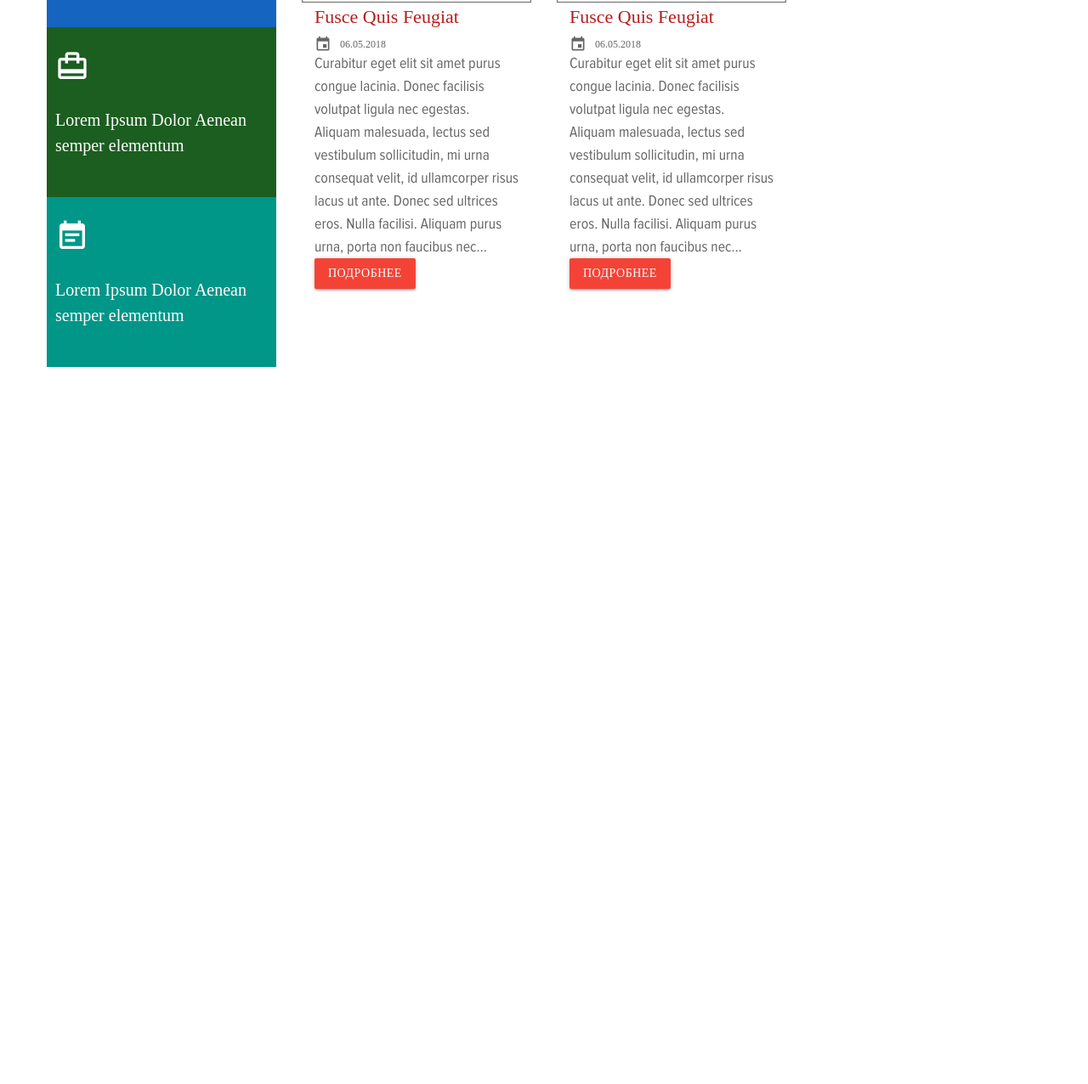
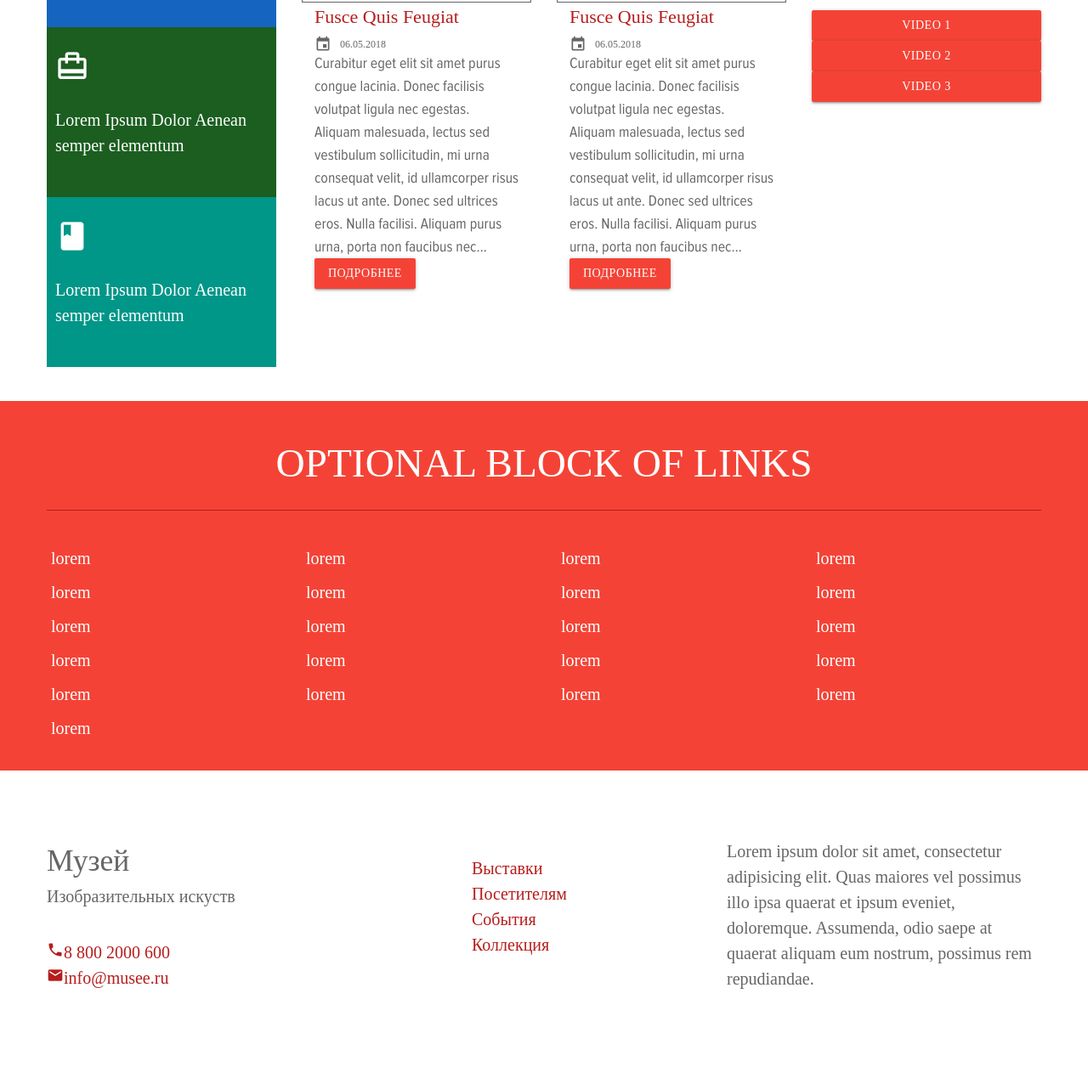
Before and after one commit to POKEMOS64/mus-demo, a website: page src/index.html in a window 1280 px wide. Shown: the part 1472-2748 px from the top of the page at 85% size. Before the commit the page ends 1945 px from the top, so only its background shows below. Drawn offline with nearby package versions, Linux system fonts and the light colour scheme; a web font is replaced by a local one.

Commit message:
end index

```diff
--- a/src/index.html
+++ b/src/index.html
@@ -33,7 +33,7 @@
 <header>
 	<div class="container">
 		<div class="row">
-			<a href="#!" class="col xl4 l4 s6 margin-min brend">
+			<a href="#!" class="col xl5 l5 s6 margin-min brend">
 				МУЗЕЙ
 				<strong>Изобразительных искуств</strong>
 			</a>
@@ -111,7 +111,7 @@
 		<div class="container">
 			<div class="row">
 
-				<div class="col xl9 l9 s6 event">
+				<div class="col xl9 l9 s12 event">
 					<div class="row">
 						<div class="col s12 h3">Lorem Ipsum Dolor</div>
 						<div class="event__img col l5 s12">
@@ -133,7 +133,7 @@
 						</div>
 					</div>
 				</div>
-				<div class="col xl3 l3 s6 event__calendar">
+				<div class="col xl3 l3 s12 event__calendar">
 					<div class="row">
 						<div class="col offset-s1 s11 h3">Upcoming Events</div>
 								<div class="col offset-s1 s11 ele">
@@ -181,12 +181,12 @@
 		<div class="container">
 			<div class="row">
 				<!--Left-block-->
-				<div class="col xl3 m12 content__lenta__left">
+				<div class="col xl3 m12 s12 content__lenta__left">
 					<div class="h3 col s12">Lorem Ipsum Dolor</div>
 					<div class="col s12">
 						<div class="row">
 							<div class="ele col s12">
-								<i class="small material-icons">insert_chart</i>
+								<i class="small material-icons">attach_file</i>
 								<p>
 									<strong>Lorem Ipsum Dolor</strong>
 									<span>Aenean semper elementum</span>
@@ -200,7 +200,7 @@
 								</p>
 							</div>
 							<div class="ele col s12">
-								<i class="small material-icons">event_note</i>
+								<i class="small material-icons">book</i>
 								<p>
 									<strong>Lorem Ipsum Dolor</strong>
 									<span>Aenean semper elementum</span>
@@ -210,7 +210,7 @@
 					</div>
 				</div>
 				<!--Middle block-->
-				<div class="col xl6 m12 content__lenta__middle">
+				<div class="col xl6 m12 s12 content__lenta__middle">
 					<div class="h3 col s12">Lorem Ipsum Dolor</div>
 					<div class="row">
 						<div class="col l6 s12">
@@ -255,13 +255,98 @@
 					</div>
 				</div>
 				<!--Right-block-->
-				<div class="col x3 m12 content__lenta__right">
-
+				<div class="col xl3 m12 s12 content__lenta__right">
+					<div class="h3">Video Tour</div>
+					<iframe
+						class="video_fraps"
+						width="100%"
+						src="https://www.youtube.com/embed/3427p2i35mw?rel=0&amp;controls=0&amp;showinfo=0"
+						frameborder="0"
+						allow="autoplay; encrypted-media"
+						allowfullscreen>
+					</iframe>
+					<div class="row">
+						<div class="col s12">
+							<a dataTarget='W6UDti8bw3E'  class="videolink col s12 btn">Video 1</a>
+							<a dataTarget='3-ThW4o2XCQ'  class="videolink col s12 btn">Video 2</a>
+							<a dataTarget='3427p2i35mw'  class="videolink col s12 btn">Video 3</a>
+						</div>
+					</div>
+				</div>
+			</div>
+		</div>
+	</div>
+	<div class="basement">
+		<div class="container">
+			<div class="row">
+				<div class="col s12">
+					<h2>OPTIONAL BLOCK OF LINKS</h2>
+					<div class="divider red darken-4"></div>
+					<div class="row margin-min">
+						<a href="#!" class="col l3 s12">lorem</a>
+						<a href="#!" class="col l3 s12">lorem</a>
+						<a href="#!" class="col l3 s12">lorem</a>
+						<a href="#!" class="col l3 s12">lorem</a>
+						<a href="#!" class="col l3 s12">lorem</a>
+						<a href="#!" class="col l3 s12">lorem</a>
+						<a href="#!" class="col l3 s12">lorem</a>
+						<a href="#!" class="col l3 s12">lorem</a>
+						<a href="#!" class="col l3 s12">lorem</a>
+						<a href="#!" class="col l3 s12">lorem</a>
+						<a href="#!" class="col l3 s12">lorem</a>
+						<a href="#!" class="col l3 s12">lorem</a>
+						<a href="#!" class="col l3 s12">lorem</a>
+						<a href="#!" class="col l3 s12">lorem</a>
+						<a href="#!" class="col l3 s12">lorem</a>
+						<a href="#!" class="col l3 s12">lorem</a>
+						<a href="#!" class="col l3 s12">lorem</a>
+						<a href="#!" class="col l3 s12">lorem</a>
+						<a href="#!" class="col l3 s12">lorem</a>
+						<a href="#!" class="col l3 s12">lorem</a>
+						<a href="#!" class="col l3 s12">lorem</a>
+					</div>
 				</div>
 			</div>
 		</div>
 	</div>
 </main>
+<footer>
+	<div class="container">
+		<div class="row">
+			<div class="col l5 s12">
+				<div class="h1">Музей</div>
+				<div class="motto">Изобразительных искуств</div>
+				<div class="row margin-min">
+					<div class="col s12">
+						<a href="tel:88002000600"><i class="material-icons tiny red-text text-darken-4">local_phone</i>8 800 2000 600</a>
+					</div>
+					<div class="col s12">
+						<a href="mailto:info@musee.ru"><i class="material-icons tiny red-text text-darken-4">local_post_office</i>info@musee.ru</a>
+					</div>
+				</div>
+			</div>
+			<div class="col l3 s12">
+				<ul class="desctop-navi">
+					<li>
+						<a href="#!" class="active">Выставки</a>
+					</li>
+					<li>
+						<a href="#!">Посетителям</a>
+					</li>
+					<li>
+						<a href="#!">События</a>
+					</li>
+					<li>
+						<a class='dropdown-trigger' href='#' data-target='dropdown1'>Коллекция</a>
+					</li>
+				</ul>
+			</div>
+			<div class="col l4 s12">
+				Lorem ipsum dolor sit amet, consectetur adipisicing elit. Quas maiores vel possimus illo ipsa quaerat et ipsum eveniet, doloremque. Assumenda, odio saepe at quaerat aliquam eum nostrum, possimus rem repudiandae.
+			</div>
+		</div>
+	</div>
+</footer>
 <script src="js/libs.min.js"></script>
 <script src="js/owl.carousel.min.js	"></script>
 <script src="https://cdnjs.cloudflare.com/ajax/libs/materialize/1.0.0-beta/js/materialize.min.js"></script>
--- a/src/js/app.js
+++ b/src/js/app.js
@@ -46,7 +46,6 @@ $('.owl-carousel.index-slide').owlCarousel({
 });
 
 $(document).ready(function(){
-    $('.dropdown-trigger').dropdown();
 		$('.sidenav').sidenav();
 		$('.tabs').tabs();
 		$('.modal').modal({
@@ -83,6 +82,17 @@ jQuery(document).ready(function($) {
  $(document).ready(function(){
    var ii = '<i class="material-icons tiny">check</i>'
    $('.event__text ul li').prepend(ii);
+
+   //Видео линк замещение
+   $('a.videolink').click(function(){
+     var vl = $(this).attr('dataTarget');
+     var linkUp = 'https://www.youtube.com/embed/'
+     var theEndEvent = '?rel=0&amp;controls=0&amp;showinfo=0'
+     var exitVideo = linkUp + vl + theEndEvent
+     $('.video_fraps').attr('src',exitVideo);
+     console.log(exitVideo);
+   });
+   //Ведео линк замещение
  });
 
 
@@ -90,7 +100,7 @@ jQuery(document).ready(function($) {
 
        $('a.videolink').click(function(){
          var vl = $(this).attr('href');
-         $('.atrrVideo').attr('src', vl);
+         $('.video_fraps').attr('src', vl);
          console.log(vl);
        });
 
--- /dev/null
+++ b/src/sass/muse/_basement.sass
@@ -0,0 +1,9 @@
+.basement
+  @extend .red
+  @extend .white-text
+  h2
+    text-align: center
+  a
+    color: #fff
+    padding: 5px 1rem !important
+    box-sizing: border-box
--- a/src/sass/muse/_content.sass
+++ b/src/sass/muse/_content.sass
@@ -64,6 +64,7 @@
         width: 100%
         margin: 0px
     &__info-block
+      margin-bottom: 1rem
       .h2
         @extend .red-text.text-darken-4
         font:
--- /dev/null
+++ b/src/sass/muse/_footer.sass
@@ -0,0 +1,4 @@
+footer
+  padding: 4rem 0
+  a
+    @extend .red-text.text-darken-4
--- a/src/sass/style.sass
+++ b/src/sass/style.sass
@@ -25,6 +25,8 @@
 @import 'muse/nav'
 @import 'muse/owl'
 @import 'muse/content'
+@import 'muse/basement'
+@import 'muse/footer'
 /************************/
 //Карусель
 @import "owl"
```
Also changed, not shown: src/css/style.css.
